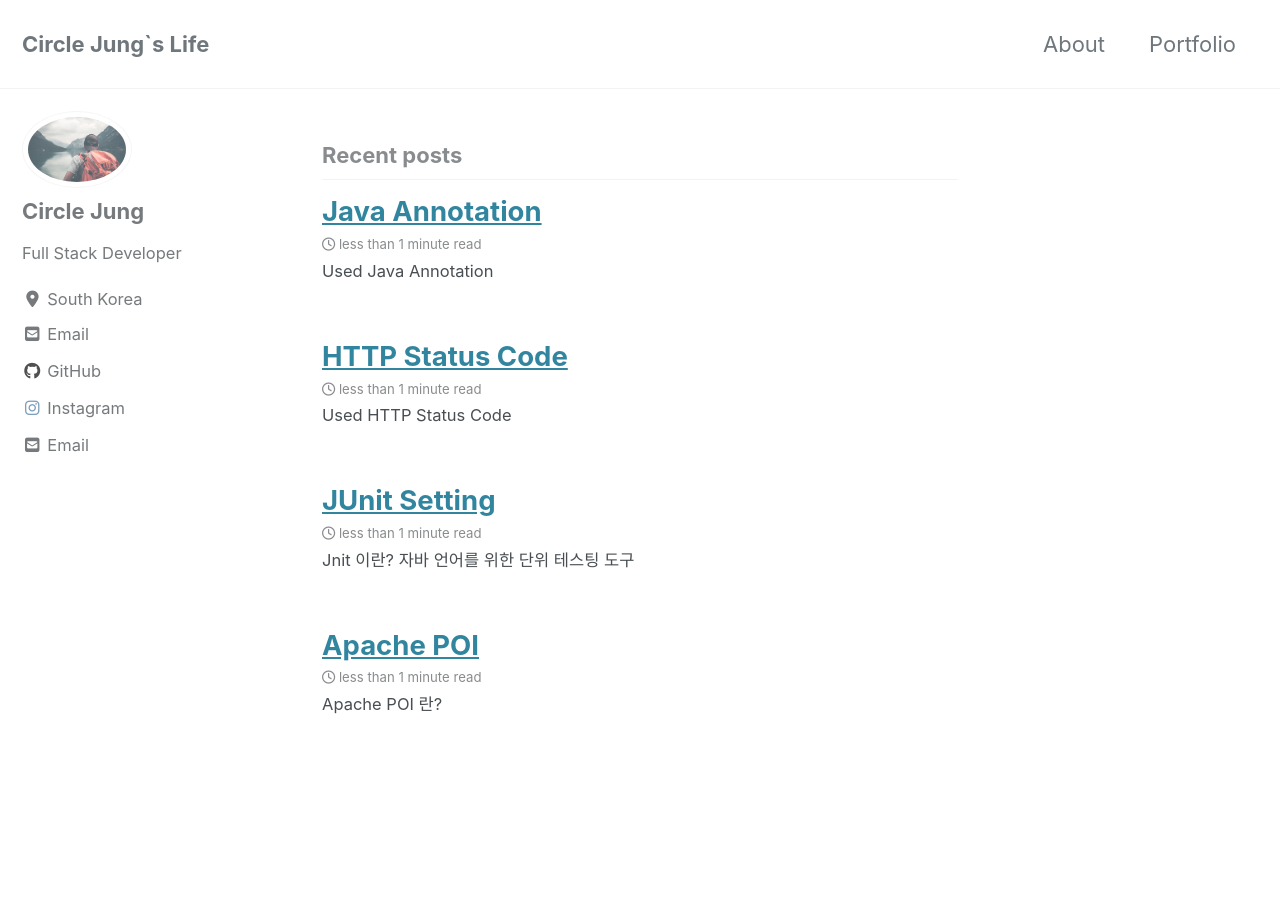
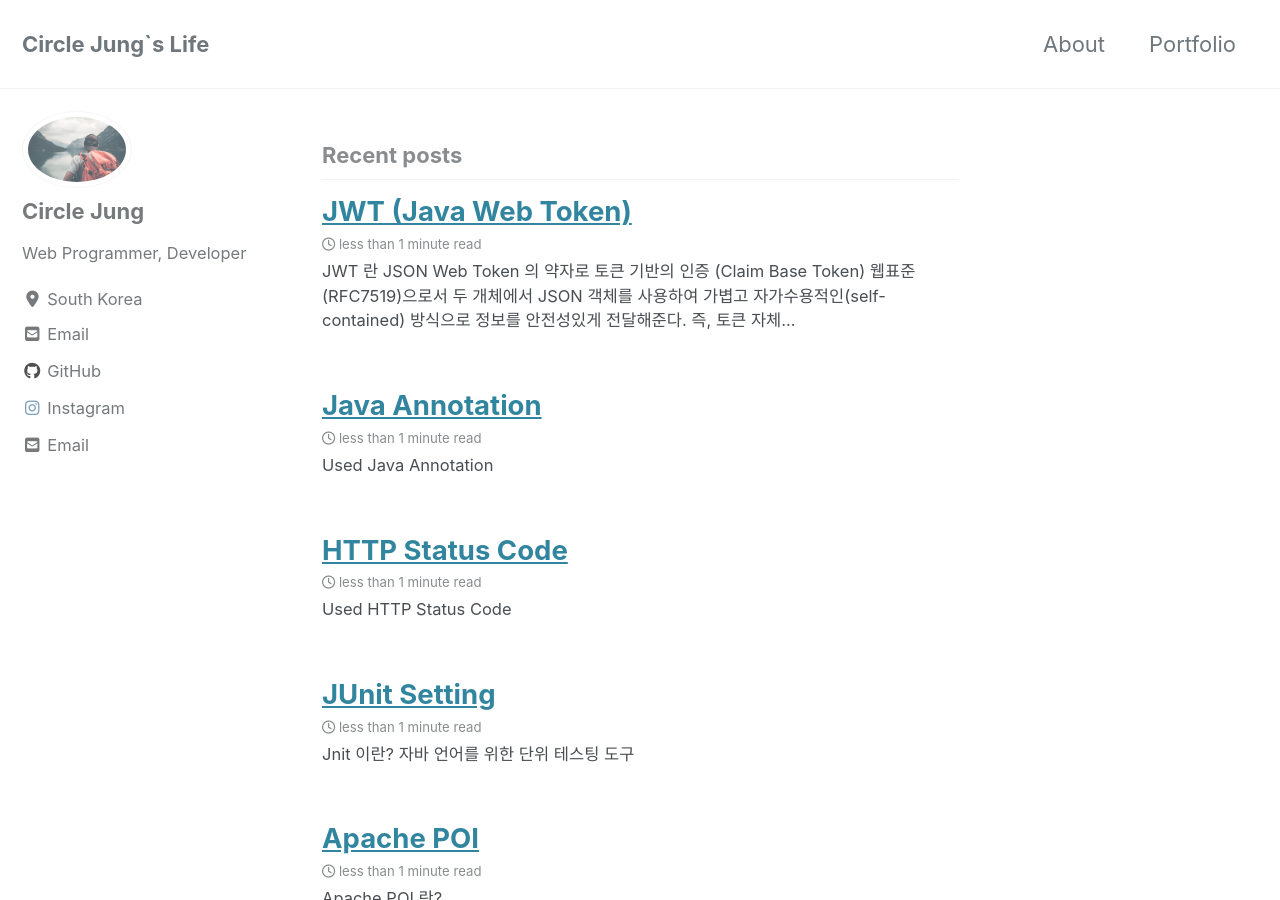
Before and after one commit to jwh0124/jwh0124.github.io, a Jekyll site: the page built from index.html, in a window 1280 px wide and 900 px high. Built offline with Jekyll 4.4.1, drawn with Linux system fonts in a browser that asks for light colours; cached includes are drawn as plain includes; nearby versions of some CDN libraries; the list of posts is cut into pages by our own code.

Commit message:
add jwt posts

```diff
--- a/_config.yml
+++ b/_config.yml
@@ -109,7 +109,7 @@ analytics:
 author:
   name             : "Circle Jung"
   avatar           : "/assets/images/avatar.jpg"
-  bio              : "Full Stack Developer"
+  bio              : "Web Programmer, Developer"
   location         : "South Korea"
   email            : "jwh0124@gmail.com"
   links:
--- a/_data/navigation.yml
+++ b/_data/navigation.yml
@@ -5,7 +5,7 @@ main:
   - title: "About"
     url: https://jwh0124.github.io/about/
   - title: "Portfolio"
-    url: /portfolio/
+    url: https://jwh0124.github.io/portfolio/
   # - title: "Sample Collections"
   #   url: /collection-archive/
   # - title: "Sitemap"
--- /dev/null
+++ b/_posts/2019-12-12-JWT.md
@@ -0,0 +1,42 @@
+---
+title: JWT (Java Web Token)
+
+categories:
+    - Dev
+tags:
+    - Java
+last_modified_at: 2019-12-12T19:44:00+09:00
+---
+
+
+## JWT 란 ##
+- JSON Web Token 의 약자로 토큰 기반의 인증 (Claim Base Token)
+- 웹표준(RFC7519)으로서 두 개체에서 JSON 객체를 사용하여 가볍고 자가수용적인(self-contained) 방식으로 정보를 안전성있게 전달해준다.
+- 즉, 토큰 자체가 정보를 가지고 있는 방식
+
+
+
+## JWT 목적 ##
+- 두 개체 사이에 안전하게 claim을 전송하는것
+- claim 이란 사용자에 대한 프로퍼티나 속성을 뜻한다.
+
+
+
+## JWT 장점 ##
+- 수많은 프로그래밍 언어에서 지원 : C, Java, Python, C++, R, C#, PHP, JavaSript, Ruby...
+- 자가 수용적(self-contained) : 모든 정보를 토큰 자체에 포함하기 때문에 별도의 인증 저장소가 필요없다.
+- 쉽게 전달 될 수 있습니다.
+
+
+
+## JWT 구조 ##
+- 헤더 (Header)
+- 페이로드(Payload)
+- 시그너처(Signature)
+
+
+
+## 참조 ##
+- https://jwt.io/
+- https://velopert.com/2389
+- http://www.opennaru.com/opennaru-blog/jwt-json-web-token/
```
Also changed, not shown: _pages/about.md (+1 -0 lines), _pages/portfolio.md (+1 -8 lines).
